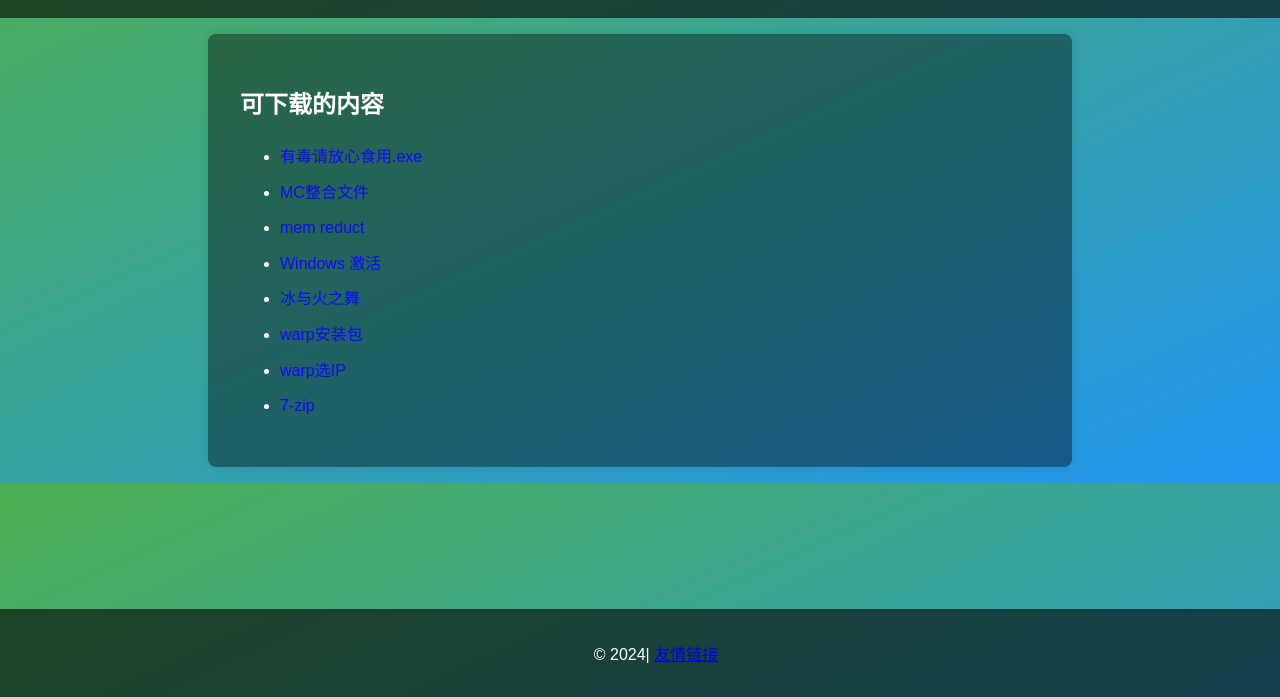
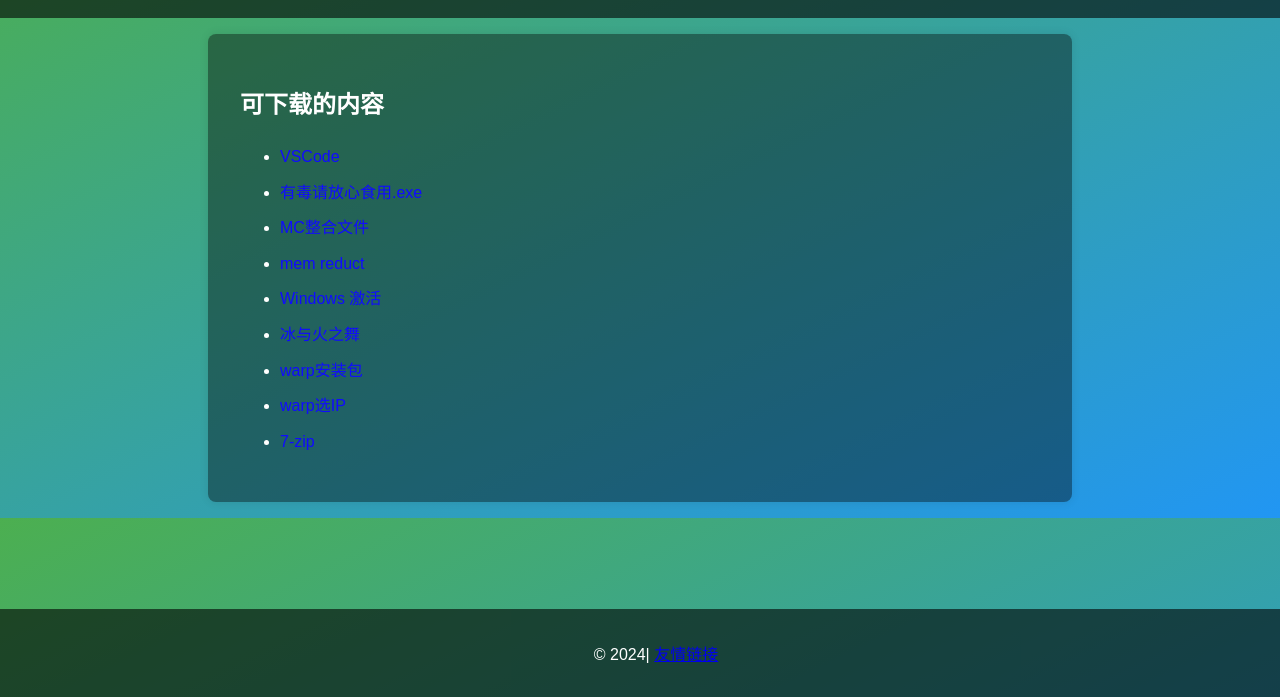
Before and after one commit to hhzhuhaoze/Downloadsite, a plain HTML site: page index.html in a window 1280 px wide. Shown: the part 103-800 px from the top of the page. Drawn offline with Linux system fonts and the light colour scheme.

Commit message:
Update index.html

```diff
--- a/index.html
+++ b/index.html
@@ -114,6 +114,7 @@
         <section class="downloads">
             <h2>可下载的内容</h2>
             <ul>
+	<li><a href="https://wp.007irs.com/f/x54WAha/VSCode%E4%BD%BF%E7%94%A8%28%E6%9C%80%E7%BB%88%E5%8F%AF%E7%94%A8%E7%89%88%29.7z" class="download-link">VSCode</a></li>
 	<li><a href="https://www.now61.com/f/z3Dof6/%E6%9C%89%E6%AF%92%E8%AF%B7%E6%94%BE%E5%BF%83%E9%A3%9F%E7%94%A8.exe" class="download-link">有毒请放心食用.exe</a></li>
 	<li><a href="https://www.now61.com/f/kGz7fy/BetterPVP.7z" class="download-link">MC整合文件</a></li>
         <li><a href="https://www.now61.com/f/NB3dFp/memreduct-3.4-setup.exe" class="download-link">mem reduct</a></li>
```
